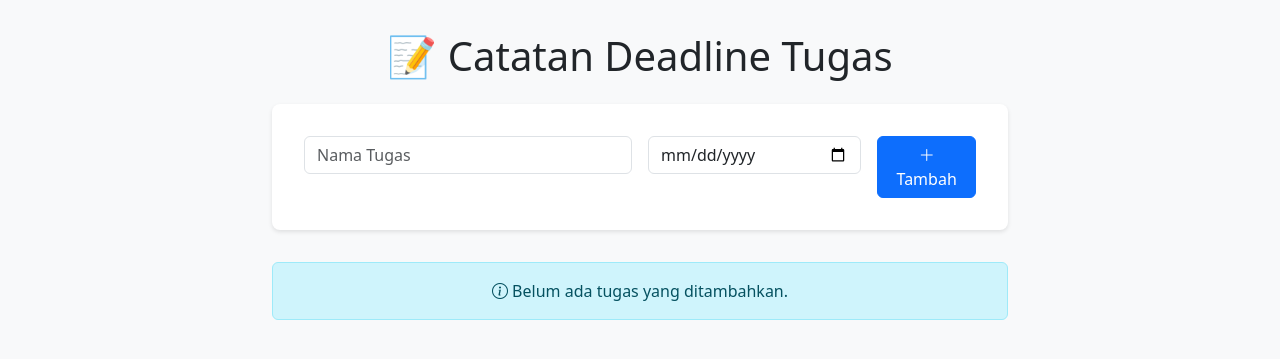
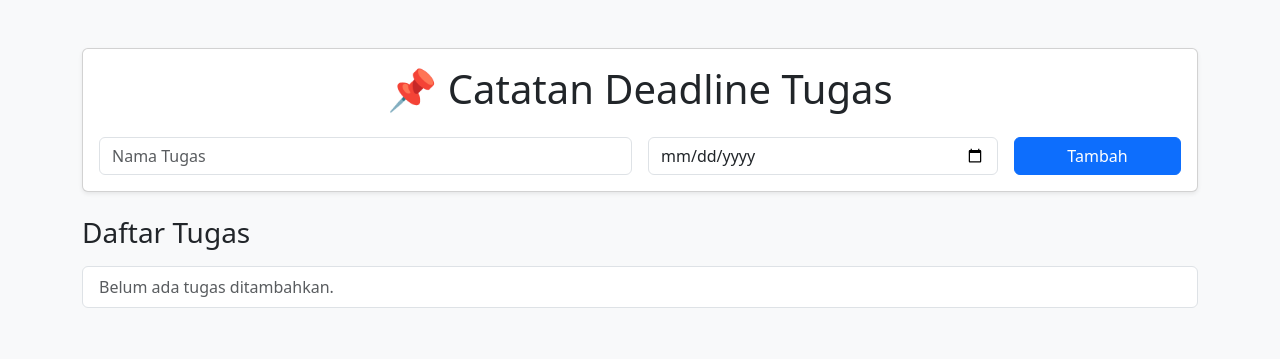
Before and after one commit to RndHanz/Assignment-Deadline-Notes-flask, a Flask app: page / in a window 1280 px wide. Shown: the top 359 px of the page. Run offline with Flask 3, Linux system fonts and the light colour scheme.

Commit message:
new desain

```diff
--- a/templates/index.html
+++ b/templates/index.html
@@ -1,85 +1,43 @@
 <!DOCTYPE html>
-<html lang="id">
+<html lang="en">
   <head>
     <meta charset="UTF-8" />
     <meta name="viewport" content="width=device-width, initial-scale=1.0" />
     <title>Catatan Deadline Tugas</title>
-    <link href="https://cdn.jsdelivr.net/npm/bootstrap@5.3.0/dist/css/bootstrap.min.css" rel="stylesheet" />
-    <link rel="stylesheet" href="https://cdn.jsdelivr.net/npm/bootstrap-icons@1.10.0/font/bootstrap-icons.css" />
-    <style>
-      body {
-        background-color: #f8f9fa;
-        padding-top: 2rem;
-      }
-      .task-card {
-        transition: all 0.3s ease;
-        border-left: 4px solid #0d6efd;
-      }
-      .task-card:hover {
-        transform: translateY(-2px);
-        box-shadow: 0 4px 8px rgba(0, 0, 0, 0.1);
-      }
-      .deadline-near {
-        border-left-color: #dc3545;
-      }
-      .deadline-passed {
-        opacity: 0.6;
-        border-left-color: #6c757d;
-      }
-      .form-container {
-        background-color: white;
-        border-radius: 8px;
-        box-shadow: 0 2px 4px rgba(0, 0, 0, 0.1);
-        padding: 2rem;
-        margin-bottom: 2rem;
-      }
-    </style>
+    <link href="https://cdn.jsdelivr.net/npm/bootstrap@5.3.2/dist/css/bootstrap.min.css" rel="stylesheet" />
   </head>
-  <body>
-    <div class="container">
-      <div class="row justify-content-center">
-        <div class="col-md-8">
-          <h1 class="text-center mb-4">📝 Catatan Deadline Tugas</h1>
-
-          <div class="form-container">
+  <body class="bg-light">
+    <div class="container py-5">
+      <div class="card shadow-sm">
+        <div class="card-body">
+          <h1 class="card-title mb-4 text-center">📌 Catatan Deadline Tugas</h1>
           <form method="POST" action="/add" class="row g-3">
             <div class="col-md-6">
-                <input type="text" class="form-control" name="title" placeholder="Nama Tugas" required />
+              <input type="text" name="title" class="form-control" placeholder="Nama Tugas" required />
             </div>
             <div class="col-md-4">
-                <input type="date" class="form-control" name="deadline" required />
+              <input type="date" name="deadline" class="form-control" required />
             </div>
             <div class="col-md-2">
-                <button type="submit" class="btn btn-primary w-100"><i class="bi bi-plus-lg"></i> Tambah</button>
+              <button type="submit" class="btn btn-primary w-100">Tambah</button>
             </div>
           </form>
         </div>
+      </div>
 
-          <div class="task-list">
-            {% if tasks %} {% for task in tasks %} {% set deadline_date = task.deadline|string %} {% set today = datetime.now().date() %} {% set task_date = datetime.strptime(deadline_date, '%Y-%m-%d').date() %} {% set days_left =
-            (task_date - today).days %}
-
-            <div class="card mb-3 task-card {% if days_left < 0 %}deadline-passed {% elif days_left <= 3 %}deadline-near{% endif %}">
-              <div class="card-body d-flex justify-content-between align-items-center">
-                <div>
-                  <h5 class="card-title mb-1">{{ task.title }}</h5>
-                  <p class="card-text text-muted mb-0"><i class="bi bi-calendar-event"></i> Deadline: {{ task.deadline }} {% if days_left >= 0 %} ({{ days_left }} hari lagi) {% else %} (Terlewat {{ -days_left }} hari) {% endif %}</p>
-                </div>
-                <form method="POST" action="/delete/{{ loop.index0 }}" class="mb-0">
-                  <button type="submit" class="btn btn-danger btn-sm">
-                    <i class="bi bi-trash"></i>
-                  </button>
-                </form>
+      <div class="mt-4">
+        <h3 class="mb-3">Daftar Tugas</h3>
+        <ul class="list-group">
+          {% for task in tasks %}
+          <li class="list-group-item d-flex justify-content-between align-items-center">
+            {{ task.title }}
+            <span class="badge bg-danger rounded-pill">Deadline: {{ task.deadline }}</span>
+          </li>
+          {% else %}
+          <li class="list-group-item text-muted">Belum ada tugas ditambahkan.</li>
+          {% endfor %}
+        </ul>
       </div>
     </div>
-            {% endfor %} {% else %}
-            <div class="alert alert-info text-center"><i class="bi bi-info-circle"></i> Belum ada tugas yang ditambahkan.</div>
-            {% endif %}
-          </div>
-        </div>
-      </div>
-    </div>
-
-    <script src="https://cdn.jsdelivr.net/npm/bootstrap@5.3.0/dist/js/bootstrap.bundle.min.js"></script>
   </body>
 </html>
```
Lines whose indentation alone changed are shown as unchanged.
